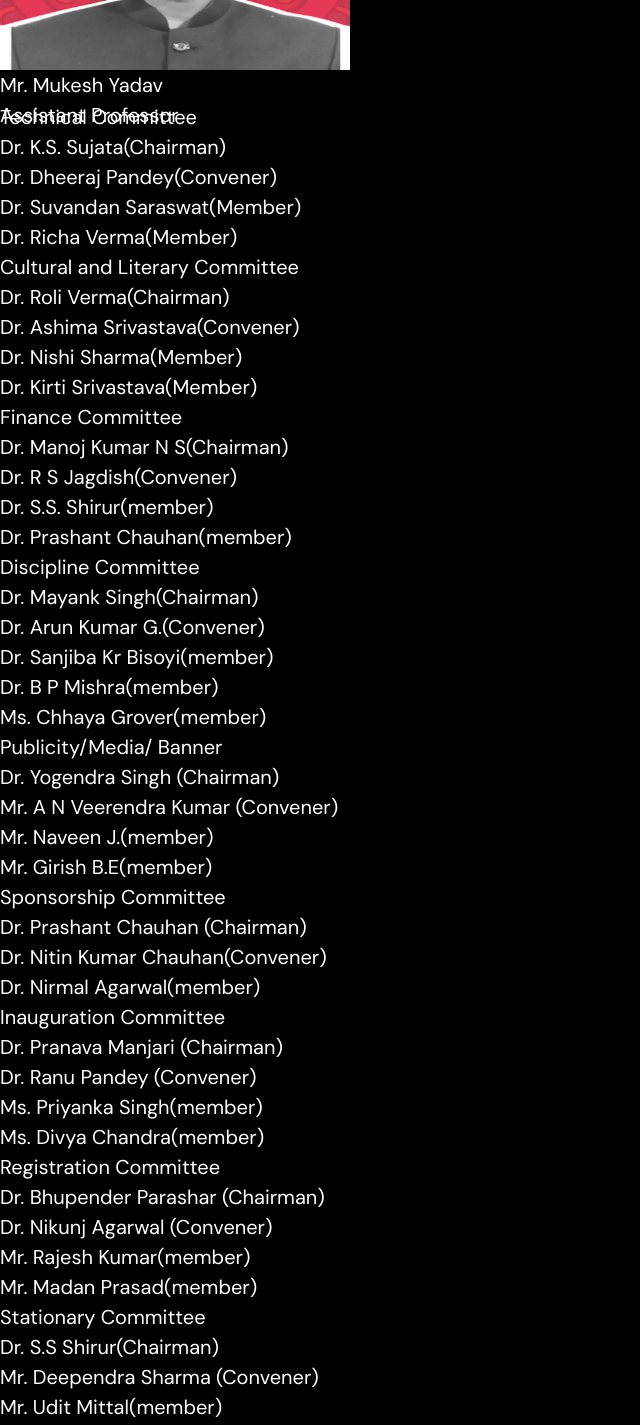
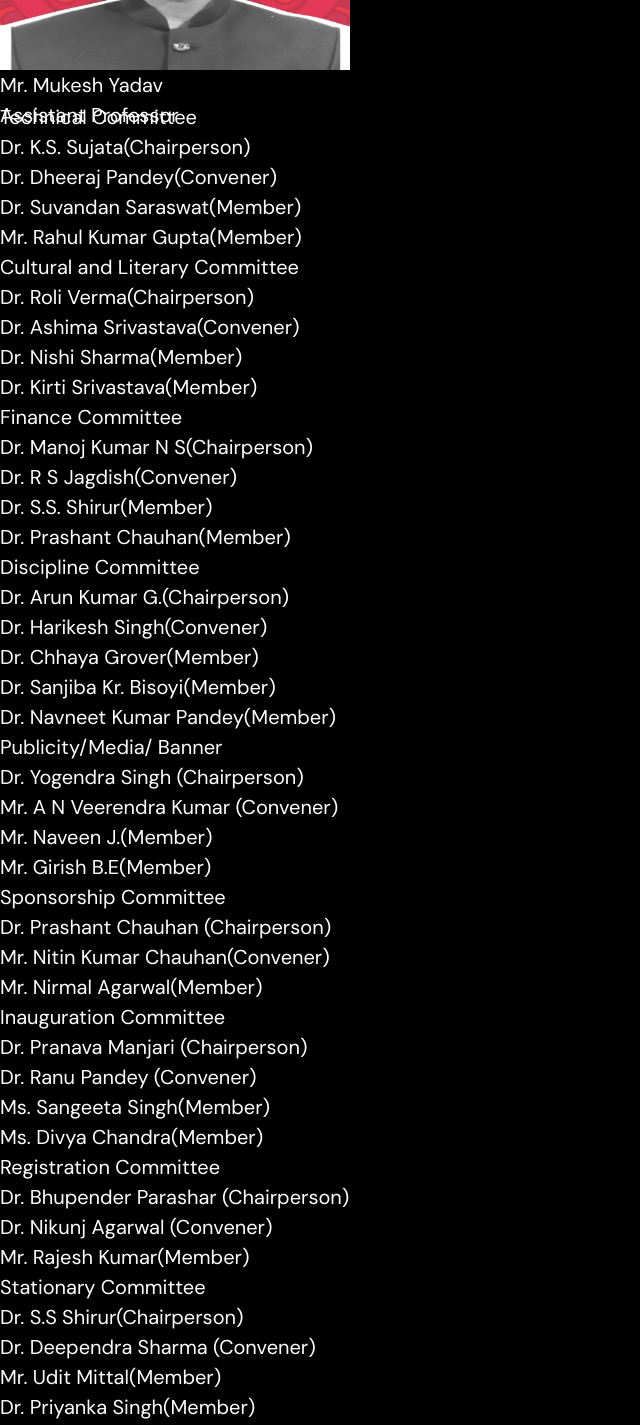
Before and after one commit to parthgupta9/2k244_zealicon, a React (Vite) app: page /team in a window 1280 px wide. Shown: the part 2460-3885 px from the top of the page, without its empty margins (0-640 px from the left). Built offline with nearby package versions, Linux system fonts and the light colour scheme.

Commit message:
team data

```diff
--- a/src/Pages/Events/Events.css
+++ b/src/Pages/Events/Events.css
@@ -90,9 +90,9 @@
   .land {
     /* background-image: url("../../assets/images/finalbg.png"); */
     /* background-image: url("../Home/images/dark_bg.jpg"); */
-    background-image: url("./home_phone_bg.jpg");
-    background-size: cover;
-    height: 650px;
+    /* background-image: url("./home_phone_bg.jpg"); */
+    /* background-size: cover; */
+    /* height: 650px; */
   }
   .container {
     display: flex;
--- a/src/Pages/Events/Events.jsx
+++ b/src/Pages/Events/Events.jsx
@@ -221,7 +221,7 @@ function Events(){
         </div>
 
       </div>
-      <Ghosts/>
+      {/* <Ghosts/> */}
       <Footer />
     </>
   );
--- a/src/Pages/Team/Team.jsx
+++ b/src/Pages/Team/Team.jsx
@@ -76,18 +76,18 @@ function Team() {
         <p className=" eventhead text-center text-4xl  text-[#7EF2F6] font-[rabu-kliwon] pb-4">Management Team Committee</p>
           <div>
             <div className="cards11 pt-16  flex flex-wrap justify-center w-33%">
-              {manTeam.map((member) => (
+              {manTeam.map((Member) => (
                 <div className="w-33% px-10 pb-20 mb-32 pp">
                   <img
                     className="object-cover"
-                    src={member.photo}
-                    alt={member.name}
+                    src={Member.photo}
+                    alt={Member.name}
                   />
                   <h3 className="bg-brighterYellow w-full text-center">
-                    {member.name}
+                    {Member.name}
                   </h3>
                   <h3 className="bg-brighterYellow  w-full text-center">
-                    {member.designation}
+                    {Member.designation}
                   </h3>
                 </div>
               ))}
@@ -97,28 +97,28 @@ function Team() {
         </div>
         <div class="px-10 grid grid-cols-2 md:grid-cols-3 justify-around">
           <div>
-            <p className=" text-brighterYellow px-8 pt-6 text-s md:text-l lg:text-3xl font-bold">
+            <p className=" text-[#7EF2F6] font-[rabu-kliwon] px-8 pt-6 text-s md:text-l lg:text-3xl font-bold">
               {" "}
               Technical Committee
             </p>
-            <div className="pb-32 text-white text-left px-8 text-xs md:text-md lg:text-xl">
-              Dr. K.S. Sujata(Chairman)
+            <div className="pb-32 text-white font-[rabu-kliwon] text-left px-8 text-xs md:text-md lg:text-xl">
+              Dr. K.S. Sujata(Chairperson)
               <br />
               Dr. Dheeraj Pandey(Convener)
               <br />
               Dr. Suvandan Saraswat(Member)
               <br />
-              Dr. Richa Verma(Member)
+              Mr. Rahul Kumar Gupta(Member)
               <br />
             </div>
           </div>
           <div>
-            <p className=" text-brighterYellow px-8 pt-6 text-s md:text-l lg:text-3xl font-bold">
+            <p className=" text-[#7EF2F6] font-[rabu-kliwon] px-8 pt-6 text-s md:text-l lg:text-3xl font-bold">
               {" "}
               Cultural and Literary Committee
             </p>
-            <div className="pb-32 text-white text-left px-8 text-xs md:text-md lg:text-xl">
-              Dr. Roli Verma(Chairman)
+            <div className="pb-32 text-white font-[rabu-kliwon] text-left px-8 text-xs md:text-md lg:text-xl">
+              Dr. Roli Verma(Chairperson)
               <br />
               Dr. Ashima Srivastava(Convener)
               <br />
@@ -129,111 +129,110 @@ function Team() {
             </div>
           </div>
           <div>
-            <p className=" text-brighterYellow px-8 pt-6 text-s md:text-l lg:text-3xl font-bold">
+            <p className="text-[#7EF2F6] font-[rabu-kliwon] px-8 pt-6 text-s md:text-l lg:text-3xl font-bold">
               {" "}
               Finance Committee
             </p>
-            <div className="pb-32 text-white text-left px-8 text-xs md:text-md lg:text-xl">
-              Dr. Manoj Kumar N S(Chairman)
+            <div className="pb-32 text-white font-[rabu-kliwon] text-left px-8 text-xs md:text-md lg:text-xl">
+              Dr. Manoj Kumar N S(Chairperson)
               <br />
               Dr. R S Jagdish(Convener)
               <br />
-              Dr. S.S. Shirur(member) <br />
-              Dr. Prashant Chauhan(member) <br />
+              Dr. S.S. Shirur(Member) <br />
+              Dr. Prashant Chauhan(Member) <br />
             </div>
           </div>
           <div>
-            <p className=" text-brighterYellow px-8 pt-6 text-s md:text-l lg:text-3xl font-bold">
+            <p className=" text-[#7EF2F6] font-[rabu-kliwon] px-8 pt-6 text-s md:text-l lg:text-3xl font-bold">
               {" "}
               Discipline Committee
             </p>
-            <div className="pb-32 text-white text-left px-8 text-xs md:text-md lg:text-xl">
-              Dr. Mayank Singh(Chairman)
+            <div className="pb-32 text-white font-[rabu-kliwon] text-left px-8 text-xs md:text-md lg:text-xl">
+              Dr. Arun Kumar G.(Chairperson)
               <br />
-              Dr. Arun Kumar G.(Convener)
+              Dr. Harikesh Singh(Convener)
               <br />
-              Dr. Sanjiba Kr Bisoyi(member)
+              Dr. Chhaya Grover(Member)
               <br />
-              Dr. B P Mishra(member)
+              Dr. Sanjiba Kr. Bisoyi(Member)
               <br />
-              Ms. Chhaya Grover(member)
+              Dr. Navneet Kumar Pandey(Member)
               <br />
             </div>
           </div>
           <div>
-            <p className=" text-brighterYellow px-8 pt-6 text-s md:text-l lg:text-3xl font-bold">
+            <p className=" text-[#7EF2F6] font-[rabu-kliwon] px-8 pt-6 text-s md:text-l lg:text-3xl font-bold">
               {" "}
               Publicity/Media/ Banner
             </p>
-            <div className="pb-32 text-white text-left px-8 text-xs md:text-md lg:text-xl">
-              Dr. Yogendra Singh (Chairman)
+            <div className="pb-32 text-white font-[rabu-kliwon] text-left px-8 text-xs md:text-md lg:text-xl">
+              Dr. Yogendra Singh (Chairperson)
               <br />
               Mr. A N Veerendra Kumar (Convener)
               <br />
-              Mr. Naveen J.(member)
+              Mr. Naveen J.(Member)
               <br />
-              Mr. Girish B.E(member)
+              Mr. Girish B.E(Member)
               <br />
             </div>
           </div>
           <div>
-            <p className=" text-brighterYellow px-8 pt-6 text-s md:text-l lg:text-3xl font-bold">
+            <p className=" text-[#7EF2F6] font-[rabu-kliwon] px-8 pt-6 text-s md:text-l lg:text-3xl font-bold">
               {" "}
               Sponsorship Committee
             </p>
-            <div className="pb-32 text-white text-left px-8 text-xs md:text-md lg:text-xl">
-              Dr. Prashant Chauhan (Chairman)
+            <div className="pb-32 text-white font-[rabu-kliwon] text-left px-8 text-xs md:text-md lg:text-xl">
+              Dr. Prashant Chauhan (Chairperson)
               <br />
-              Dr. Nitin Kumar Chauhan(Convener)
+              Mr. Nitin Kumar Chauhan(Convener)
               <br />
-              Dr. Nirmal Agarwal(member)
+              Mr. Nirmal Agarwal(Member)
               <br />
             </div>
           </div>
           <div>
-            <p className=" text-brighterYellow px-8 pt-6 text-s md:text-l lg:text-3xl font-bold">
+            <p className=" text-[#7EF2F6] font-[rabu-kliwon] font-[rabu-kliwon] px-8 pt-6 text-s md:text-l lg:text-3xl font-bold">
               {" "}
               Inauguration Committee
             </p>
-            <div className="pb-32 text-white text-left px-8 text-xs md:text-md lg:text-xl">
-              Dr. Pranava Manjari (Chairman)
+            <div className="pb-32 text-white font-[rabu-kliwon]  text-left px-8 text-xs md:text-md lg:text-xl">
+              Dr. Pranava Manjari (Chairperson)
               <br />
               Dr. Ranu Pandey (Convener)
               <br />
-              Ms. Priyanka Singh(member)
+              Ms. Sangeeta Singh(Member)
               <br />
-              Ms. Divya Chandra(member)
+              Ms. Divya Chandra(Member)
               <br />
             </div>
           </div>
           <div>
-            <p className=" text-brighterYellow px-8 pt-6 text-s md:text-l lg:text-3xl font-bold">
+            <p className=" text-[#7EF2F6] font-[rabu-kliwon] px-8 pt-6 text-s md:text-l lg:text-3xl font-bold">
               {" "}
               Registration Committee
             </p>
-            <div className="pb-32 text-white text-left px-8 text-xs md:text-md lg:text-xl">
-              Dr. Bhupender Parashar (Chairman)
+            <div className="pb-32 text-white font-[rabu-kliwon] text-left px-8 text-xs md:text-md lg:text-xl">
+              Dr. Bhupender Parashar (Chairperson)
               <br />
               Dr. Nikunj Agarwal (Convener)
               <br />
-              Mr. Rajesh Kumar(member)
+              Mr. Rajesh Kumar(Member)
               <br />
-              Mr. Madan Prasad(member)
             </div>
           </div>
           <div>
-            <p className=" text-brighterYellow px-8 pt-6 text-s md:text-l lg:text-3xl font-bold">
+            <p className=" text-[#7EF2F6] font-[rabu-kliwon] px-8 pt-6 text-s md:text-l lg:text-3xl font-bold">
               {" "}
               Stationary Committee
             </p>
-            <div className="pb-32 text-white text-left px-8 text-xs md:text-md lg:text-xl">
-              Dr. S.S Shirur(Chairman)
+            <div className="pb-32 text-white font-[rabu-kliwon] text-left px-8 text-xs md:text-md lg:text-xl">
+              Dr. S.S Shirur(Chairperson)
               <br />
-              Mr. Deependra Sharma (Convener)
+              Dr. Deependra Sharma (Convener)
               <br />
-              Mr. Udit Mittal(member)
+              Mr. Udit Mittal(Member)
               <br />
-              Ms. Sangeeta Singh(member)
+              Dr. Priyanka Singh(Member)
               <br />
             </div>
           </div>
@@ -241,18 +240,18 @@ function Team() {
         <p className=" eventhead text-center text-4xl  text-[#7EF2F6] font-[rabu-kliwon] pb-4">Core Team Committee</p>
         <div className=" ">
           <div className="cards11 pt-16  flex flex-wrap justify-center w-full">
-            {team.map((member) => (
+            {team.map((Member) => (
               <div className="w-33% px-10 pb-20 mb-32 pp">
                 <img
                   className="object-cover"
-                  src={member.photo}
-                  alt={member.name}
+                  src={Member.photo}
+                  alt={Member.name}
                 />
                 <h3 className="bg-brighterYellow w-full text-center">
-                  {member.name}
+                  {Member.name}
                 </h3>
                 <h3 className="bg-brighterYellow  w-full text-center">
-                  {member.designation}
+                  {Member.designation}
                 </h3>
               </div>
             ))}
@@ -262,18 +261,18 @@ function Team() {
         <p className=" eventhead text-center text-4xl  text-[#7EF2F6] font-[rabu-kliwon] pb-4">Tech Team</p>
         <div className=" pb-36">
           <div className="cards11 pt-16  flex flex-wrap justify-center w-full">
-            {techTeam.map((member) => (
+            {techTeam.map((Member) => (
               <div className="w-33% px-10 pb-20 mb-32 pp">
                 <img
                   className="object-cover"
-                  src={member.photo}
-                  alt={member.name}
+                  src={Member.photo}
+                  alt={Member.name}
                 />
                 <h3 className="bg-brighterYellow w-full text-center">
-                  {member.name}
+                  {Member.name}
                 </h3>
                 <h3 className="bg-brighterYellow  w-full text-center">
-                  {member.designation}
+                  {Member.designation}
                 </h3>
               </div>
             ))}
```
